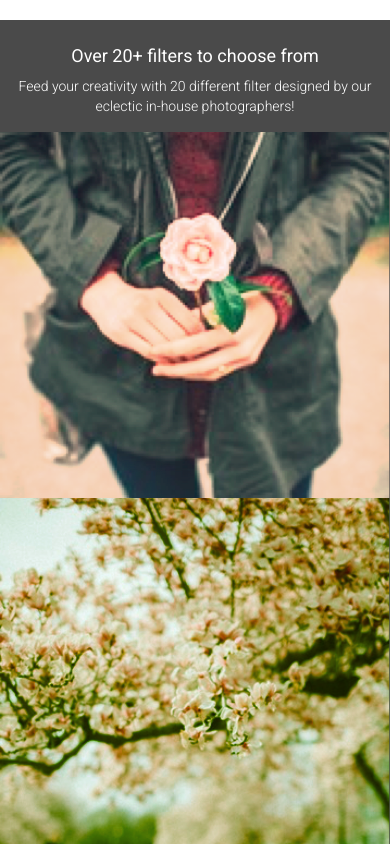
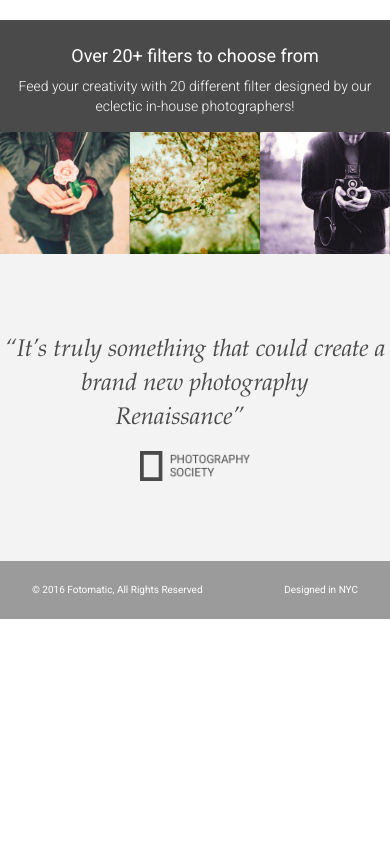
Before and after one commit to LukJeru/fotomatic, a plain HTML site: page index.html in a window 390 px wide. Shown: the part 1160-2004 px from the top of the page. After the commit the page ends 1779 px from the top, so only its background shows below. Drawn offline with Linux system fonts and the light colour scheme; a web font is replaced by a local one.

Commit message:
finished

```diff
--- a/index.html
+++ b/index.html
@@ -101,9 +101,9 @@
       </div>
     </div>
 
-    <!-- Quotes Section
+    <!--Quotes Section-->
     <div id="quotes-section">
-      <div class="content center">
+      <div class="contentcenter">
         <span class="quote">“It’s truly something that could create a brand new photography Renaissance”</span>
         <img class="quote-citation" src="./resources/images/photography-logo.png" />
       </div>
--- a/resources/css/style.css
+++ b/resources/css/style.css
@@ -247,6 +247,7 @@ header .mobile {
   margin: 0 auto;
 }
 
+
 .feature .content{
   padding: 2.5rem 0;
 }
@@ -318,6 +319,7 @@ header .mobile {
 #filters-section .images-container {
   max-width: 100%;
   padding: 0 1%;
+  display: flex;
 }
 
 @media only screen and (max-width: 760px) {
@@ -354,13 +356,14 @@ header .mobile {
 
 #quotes-section {
   background-color: #f3f3f3;
+  }
+
+#quotes-section .contentcenter {
+  padding: 5rem 0;
+  text-align: center;
 }
 
-#quotes-section content {
-  padding: 5rem 0;
-}
-
-#quotes-section quote {
+#quotes-section .quote {
   padding-right: 1.875rem;
   font-family: "Palatino", serif;
   font-size: 1.875rem;
@@ -369,7 +372,7 @@ header .mobile {
   color: #4a4a4a;
 }
 
-#quotes-section quote-citation {
+#quotes-section .quote-citation {
   height: 1.875rem;
 }
 
@@ -378,12 +381,12 @@ header .mobile {
     padding: 1.875rem .625rem;
   }
 
-  #quotes-section quote {
+  #quotes-section .quote {
     font-size: 1.5rem;
     line-height: 1.4;
   }
 
-  #quotes-section quote-citation {
+  #quotes-section .quote-citation {
     display: block;
     padding-top: 1rem;
     margin: auto;
@@ -403,11 +406,11 @@ footer .content {
   font-size: .75rem;
 }
 
-footer .copyright {
-  flex-grow: 1;
+footer .copyright{
+  flex: 1;
 }
 
-@media only screen and (min-width: 760px) {
+@media only screen and (max-width: 600px) {
   footer .content {
     font-size: .625rem;
   }
```
